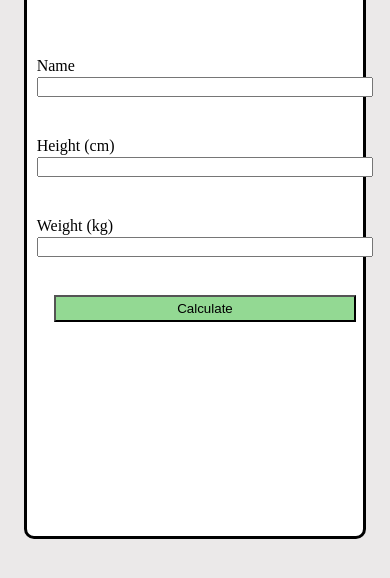
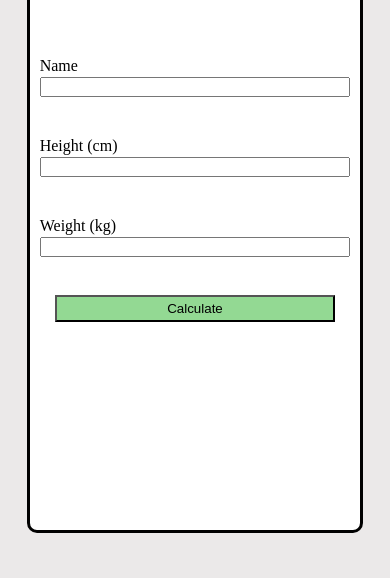
Before and after one commit to ahmedhazem111/BMI-Calculator, a plain HTML site: page index.html in a window 390 px wide. Shown: the part 152-730 px from the top of the page. Drawn offline with Linux system fonts and the light colour scheme.

Commit message:
Refactor CSS for responsiveness and layout improvements

```diff
--- a/cs.css
+++ b/cs.css
@@ -78,6 +78,7 @@ input{
     .contain {
         width: 90%;
         height: 625px;
+        box-sizing: border-box;
     }
 
     h1 {
@@ -93,8 +94,10 @@ input{
     }
 
     .son {
-        left: 10px;
-        right: 10px;
+        left: 0;
+        width: 100%;
+        box-sizing: border-box;
+        padding: 0 10px;
     }
 
     input {
@@ -105,6 +108,7 @@ input{
     .btn {
         width: 90%;
         margin-left: 5%;
+        box-sizing: border-box;
     }
 
     .hr1 {
```
